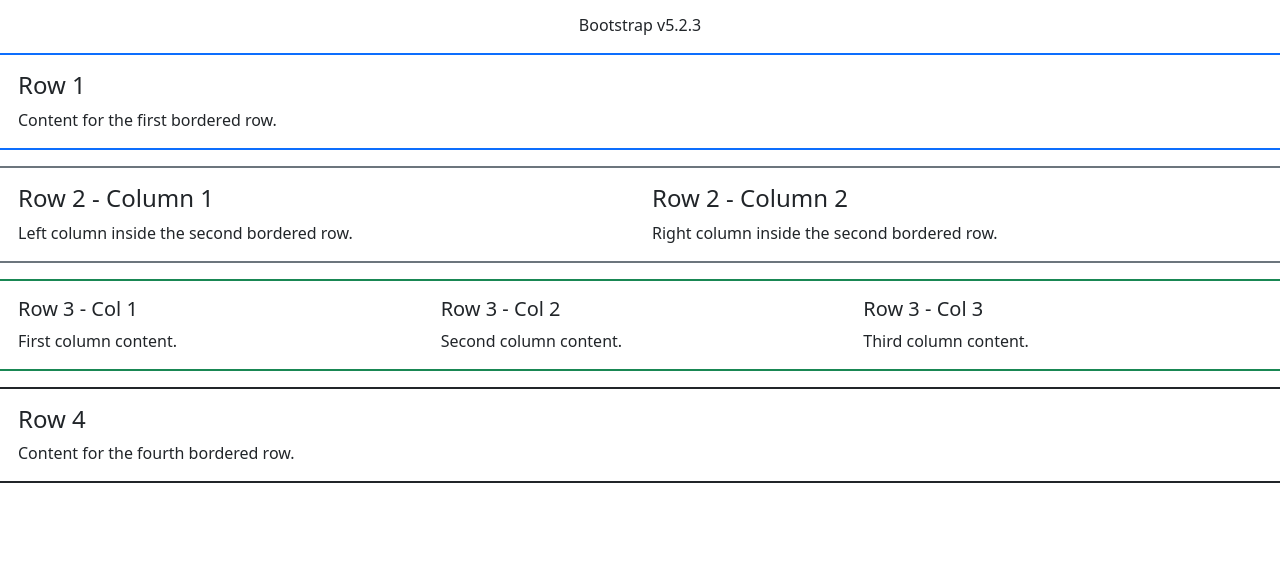
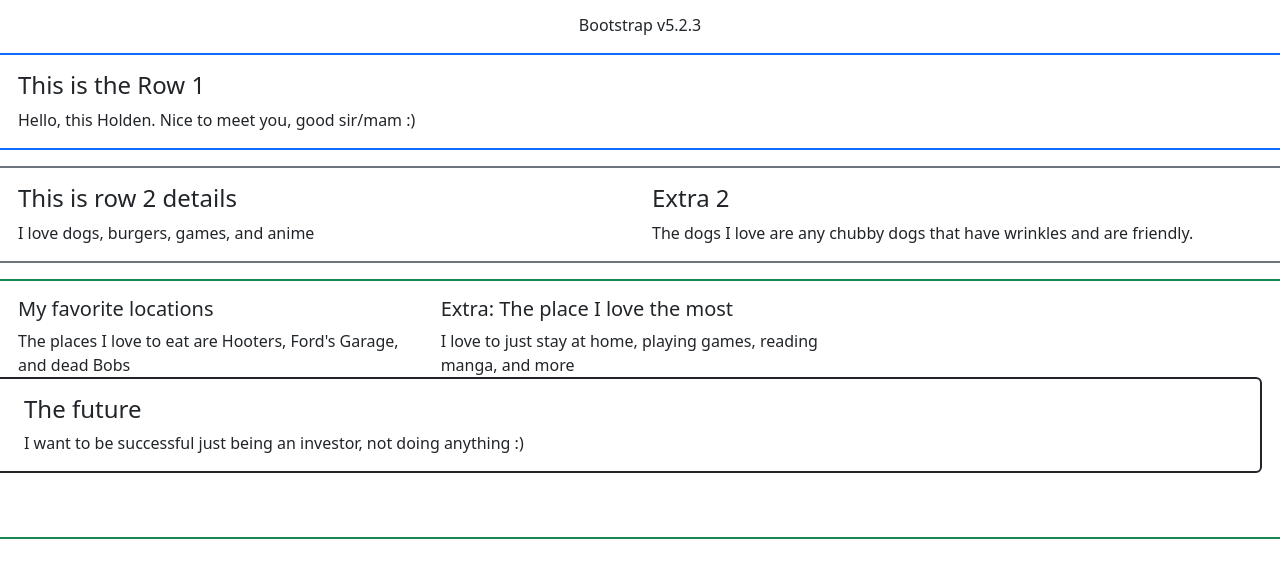
Before and after one commit to EndDepthGames/webprog-CS251-IT253-bootstrap-template, a plain HTML site: page Home/index.html in a window 1280 px wide. Shown: the part 193-770 px from the top of the page. Drawn offline with nearby package versions, Linux system fonts and the light colour scheme.

Commit message:
fixing the rows

```diff
--- a/Home/index.html
+++ b/Home/index.html
@@ -45,41 +45,35 @@
         <!-- This is my 4 border rows -->
         <div class="row border border-2 border-primary rounded p-3 mb-3">
                 <div class="col-12">
-                    <h4>Row 1</h4>
-                    <p class="mb-0">Content for the first bordered row.</p>
+                    <h4>This is the Row 1</h4>
+                    <p class="mb-0">Hello, this Holden. Nice to meet you, good sir/mam :)</p>
                 </div>
             </div>
 
             <div class="row border border-2 border-secondary rounded p-3 mb-3">
                 <div class="col-md-6">
-                    <h4>Row 2 - Column 1</h4>
-                    <p class="mb-0">Left column inside the second bordered row.</p>
+                    <h4>This is row 2 details</h4>
+                    <p class="mb-0">I love dogs, burgers, games, and anime</p>
                 </div>
                 <div class="col-md-6">
-                    <h4>Row 2 - Column 2</h4>
-                    <p class="mb-0">Right column inside the second bordered row.</p>
+                    <h4>Extra 2</h4>
+                    <p class="mb-0">The dogs I love are any chubby dogs that have wrinkles and are friendly.</p>
                 </div>
             </div>
 
             <div class="row border border-2 border-success rounded p-3 mb-3">
                 <div class="col-md-4">
-                    <h5>Row 3 - Col 1</h5>
-                    <p class="mb-0">First column content.</p>
+                    <h5>My favorite locations</h5>
+                    <p class="mb-0"> The places I love to eat are Hooters, Ford's Garage, and dead Bobs</p>
                 </div>
                 <div class="col-md-4">
-                    <h5>Row 3 - Col 2</h5>
-                    <p class="mb-0">Second column content.</p>
+                    <h5>Extra: The place I love the most</h5>
+                    <p class="mb-0">I love to just stay at home, playing games, reading manga, and more</p>
                 </div>
-                <div class="col-md-4">
-                    <h5>Row 3 - Col 3</h5>
-                    <p class="mb-0">Third column content.</p>
-                </div>
-            </div>
-
             <div class="row border border-2 border-dark rounded p-3 mb-5">
                 <div class="col-12">
-                    <h4>Row 4</h4>
-                    <p class="mb-0">Content for the fourth bordered row.</p>
+                    <h4>The future </h4>
+                    <p class="mb-0">I want to be successful just being an investor, not doing anything :)</p>
                 </div>
             </div>
         </div>
```
